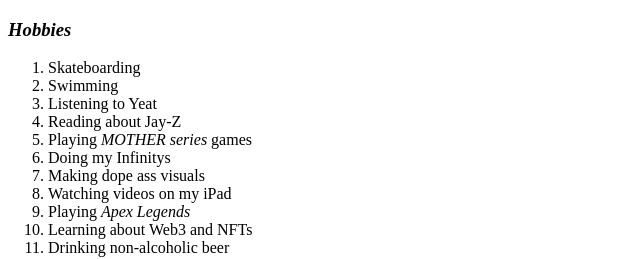
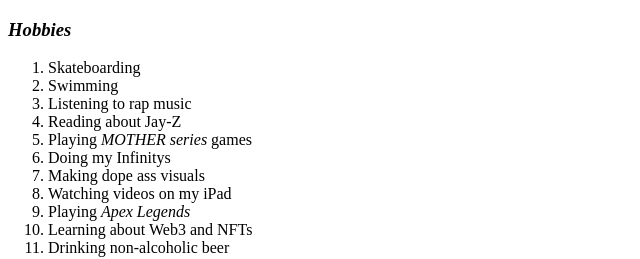
Before and after one commit to mosuli-dev/WebDevCourse_HTML_Site, a plain HTML site: page hobbies.html in a window 1280 px wide. Shown: the full height of the page, 0-640 px from the left. Drawn offline with Linux system fonts and the light colour scheme.

Commit message:
Update hobbies.html

```diff
--- a/hobbies.html
+++ b/hobbies.html
@@ -11,7 +11,7 @@
   <ol>
     <li>Skateboarding</li>
     <li>Swimming</li>
-    <li>Listening to Yeat</li>
+    <li>Listening to rap music</li>
     <li>Reading about Jay-Z</li>
     <li>Playing <i>MOTHER series</i> games</li>
     <li>Doing my Infinitys</li>
```
